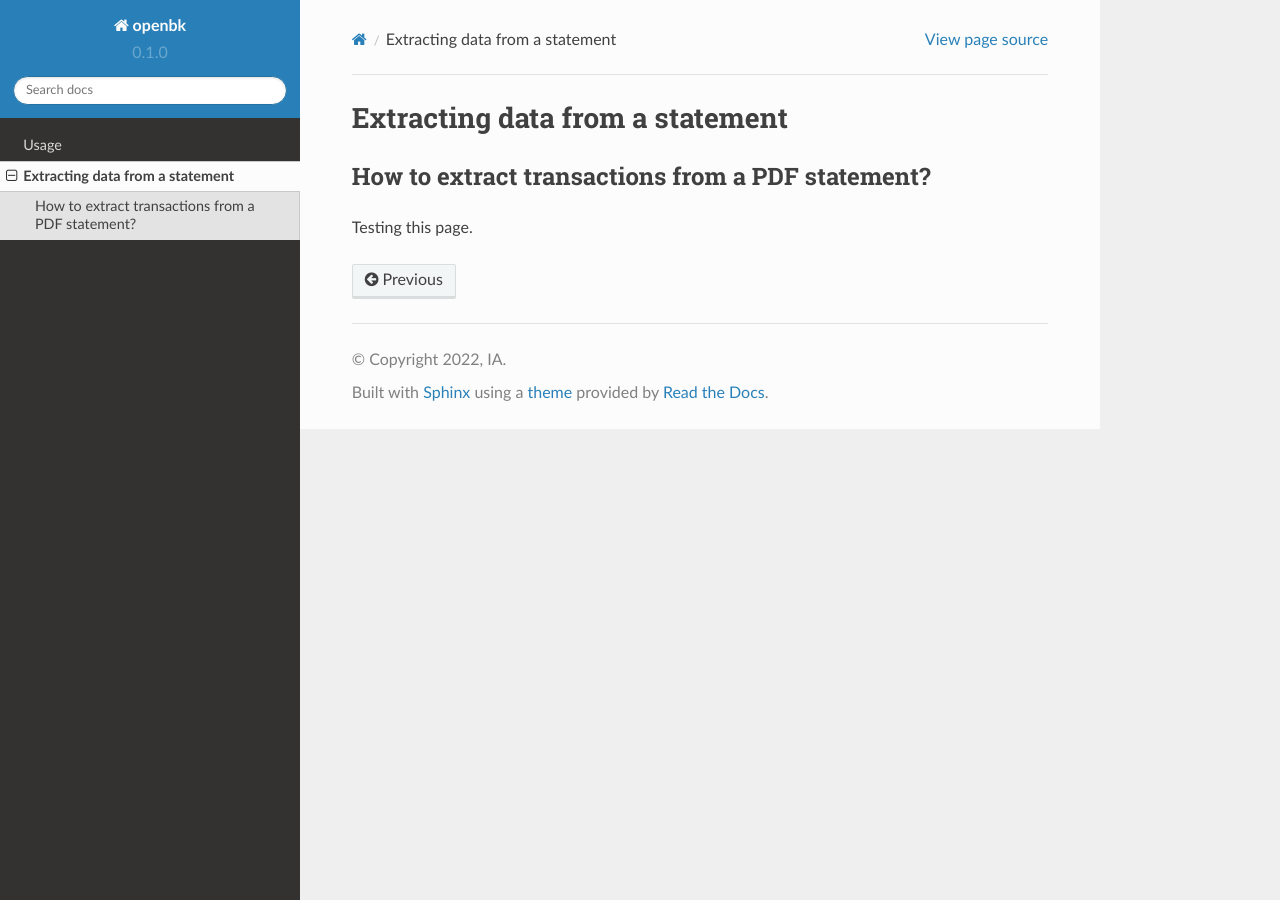
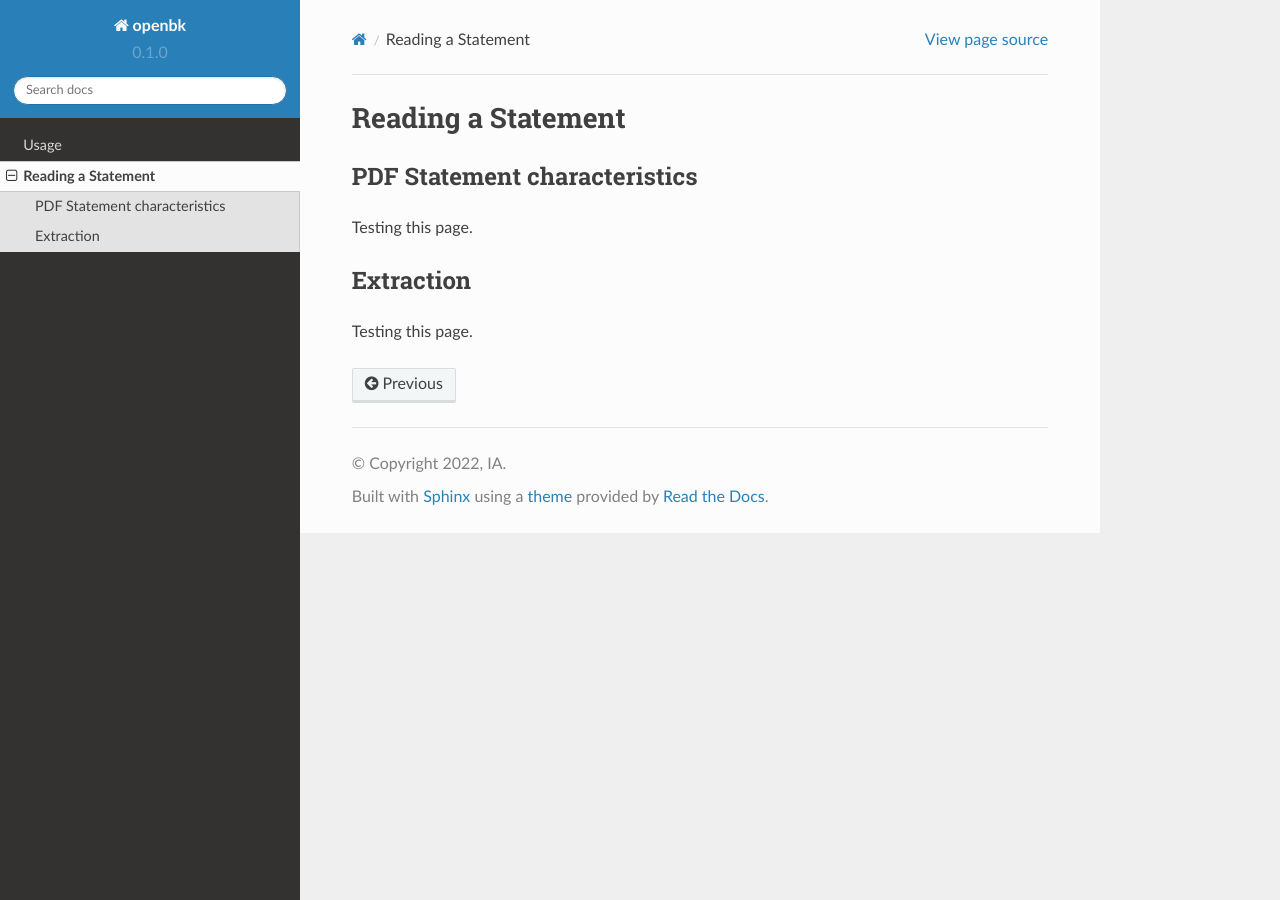
Before and after one commit to imadarchid/openbk, a Sphinx documentation site: the page built from docs/source/extraction.rst, in a window 1280 px wide. Built offline with Sphinx 7.4.7 and the Read the Docs theme 2.0.0, drawn with Linux system fonts in a browser that asks for light colours.

```diff
--- a/docs/source/extraction.rst
+++ b/docs/source/extraction.rst
@@ -1,9 +1,16 @@
-Extracting data from a statement
+Reading a Statement
 =====
+
+.. _chars:
+
+PDF Statement characteristics
+------------
+
+Testing this page.
 
 .. _extracting:
 
-How to extract transactions from a PDF statement?
+Extraction
 ------------
 
 Testing this page.
--- /dev/null
+++ b/docs/source/flows.rst
@@ -0,0 +1,2 @@
+Account Flows
+=====
--- /dev/null
+++ b/docs/source/transactions.rst
@@ -0,0 +1,2 @@
+Transactions
+=====
```
